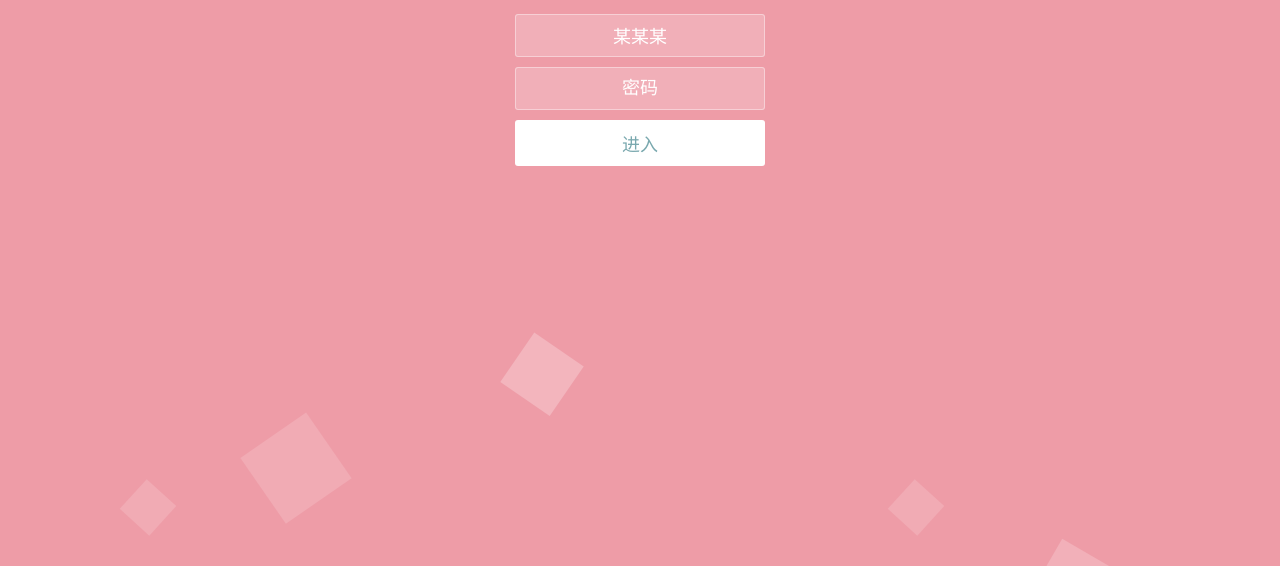
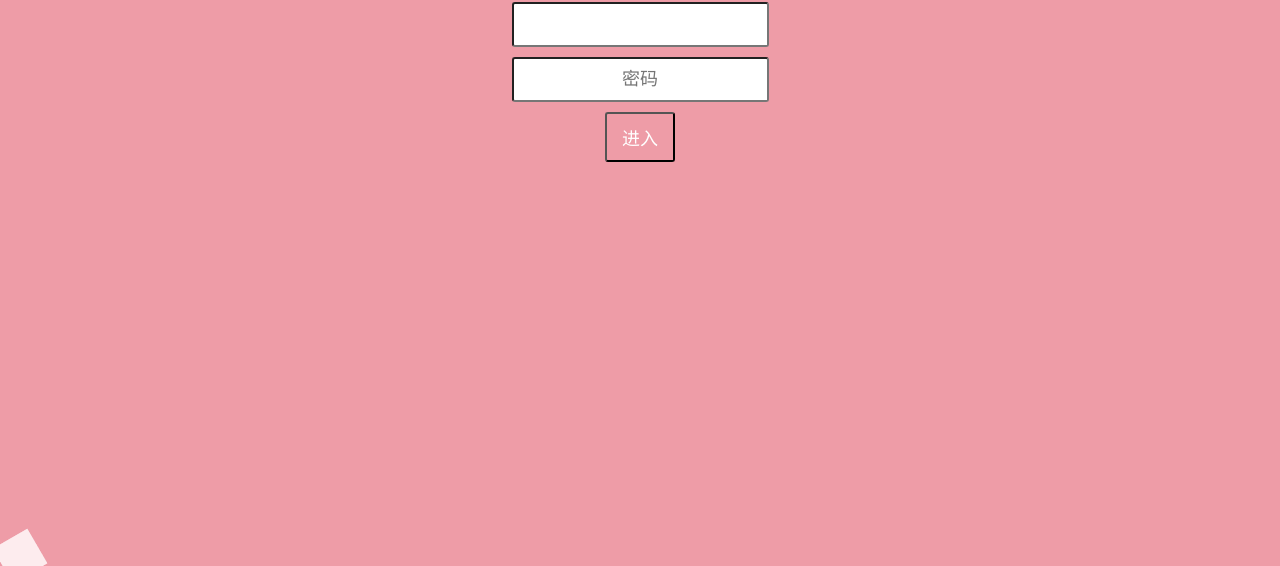
Before and after one commit to Sszero0/happy-birthday, a plain HTML site: page html/login.html in a window 1280 px wide. Shown: the part 234-800 px from the top of the page. Drawn offline with Linux system fonts and the light colour scheme.

Commit message:
Update styles.css

```diff
--- a/css/styles.css
+++ b/css/styles.css
@@ -1,89 +1,44 @@
-
 * {
     box-sizing: border-box;
     margin: 0;
     padding: 0;
     font-weight: 300;
 }
+
 body {
-  font-family:"Microsoft YaHei";
-  color: white;
+    font-family: "Microsoft YaHei";
+    color: var(--main-color, white);
     font-weight: 300;
 }
-body ::-webkit-input-placeholder {
-  /* WebKit browsers */
-  font-family:"Microsoft YaHei";
-  color: white;
-  font-weight: 300;
-}
-body :-moz-placeholder {
-  /* Mozilla Firefox 4 to 18 */
-  font-family:"Microsoft YaHei";
-  color: white;
-  opacity: 1;
-  font-weight: 300;
-}
-body ::-moz-placeholder {
-  /* Mozilla Firefox 19+ */
-  font-family:"Microsoft YaHei";
-  color: white;
-  opacity: 1;
-  font-weight: 300;
-}
-body :-ms-input-placeholder {
-  /* Internet Explorer 10+ */
-  font-family:"Microsoft YaHei";
-  color: white;
-  font-weight: 300;
-}
+
 .wrapper {
-  background: #ee9ca7;
-  background: -webkit-linear-gradient(top left, #ee9ca7 0%, #ee9ca7 100%);
     background: linear-gradient(to bottom right, #ee9ca7 0%, #ee9ca7 100%);
-  background-color:rgba(255,255,255,0.9);
+    background-color: rgba(255, 255, 255, 0.9);
     position: absolute;
-  top:0;
+    top: 0;
     left: 0;
     width: 100%;
     height: 100%;
     overflow: hidden;
-
 }
 
-.wrapper.form-success .container h1 {
-  -webkit-transform: translateY(85px);
-      -ms-transform: translateY(85px);
-          transform: translateY(85px);
-}
 .container {
     max-width: 600px;
     margin: 0 auto;
     margin-top: 7%;
     padding: 80px 0;
-  height: 400px;
     text-align: center;
 }
-.container h1 {
-  font-size: 40px;
-  -webkit-transition-duration: 1s;
-          transition-duration: 1s;
-  -webkit-transition-timing-function: ease-in-put;
-          transition-timing-function: ease-in-put;
-  font-weight: 200;
-}
+
 form {
     padding: 20px 0;
     position: relative;
     z-index: 2;
 }
-form input {
-  -webkit-appearance: none;
-     -moz-appearance: none;
+
+form input, form button {
     appearance: none;
     outline: 0;
-  border: 1px solid rgba(255, 255, 255, 0.4);
-  background-color: rgba(255, 255, 255, 0.2);
-  width: 250px;
     border-radius: 3px;
     padding: 10px 15px;
     margin: 0 auto 10px auto;
@@ -91,47 +46,29 @@ form input {
     text-align: center;
     font-family: "Microsoft YaHei";
     font-size: 18px;
-  color: white;
-  -webkit-transition-duration: 0.25s;
+    color: var(--main-color);
     transition-duration: 0.25s;
     font-weight: 300;
 }
+
 form input:hover {
     background-color: rgba(255, 255, 255, 0.4);
 }
+
 form input:focus {
-  background-color: white;
+    background-color: var(--main-color);
     width: 300px;
-  color: #79A8AE;
+    color: var(--accent-color);
 }
+
 form button {
-  -webkit-appearance: none;
-     -moz-appearance: none;
-          appearance: none;
-  outline: 0;
-  background-color: white;
-  font-family: "Microsoft YaHei";
-  border: 0;
-  padding: 10px 15px;
-  color: #79A8AE;
-  border-radius: 3px;
-  width: 250px;
+    background-color: var(--main-color);
+    color: var(--accent-color);
     cursor: pointer;
     font-size: 18px;
-  -webkit-transition-duration: 0.25s;
     transition-duration: 0.25s;
 }
-form button:hover {
-  background-color: #f5f7f9;
-}
-.bg-bubbles {
-  position: absolute;
-  top: 0;
-  left: 0;
-  width: 100%;
-  height: 100%;
-  z-index: 1;
-}
+
 .bg-bubbles li {
     position: absolute;
     list-style: none;
@@ -140,97 +77,14 @@ form button:hover {
     height: 40px;
     background-color: rgba(255, 255, 255, 0.15);
     bottom: -160px;
-  -webkit-animation: square 30s infinite;
-  animation: square 30s infinite;
-  -webkit-transition-timing-function: linear;
-  transition-timing-function: linear;
+    animation: square 30s infinite linear;
 }
-.bg-bubbles li:nth-child(1) {
-  left: 10%;
-}
-.bg-bubbles li:nth-child(2) {
-  left: 20%;
-  width: 80px;
-  height: 80px;
-  -webkit-animation-delay: 2s;
-          animation-delay: 2s;
-  -webkit-animation-duration: 17s;
-          animation-duration: 17s;
-}
-.bg-bubbles li:nth-child(3) {
-  left: 25%;
-  -webkit-animation-delay: 4s;
-          animation-delay: 4s;
-}
-.bg-bubbles li:nth-child(4) {
-  left: 40%;
-  width: 60px;
-  height: 60px;
-  -webkit-animation-duration: 22s;
-          animation-duration: 22s;
-  background-color: rgba(255, 255, 255, 0.25);
-}
-.bg-bubbles li:nth-child(5) {
-  left: 70%;
-}
-.bg-bubbles li:nth-child(6) {
-  left: 80%;
-  width: 120px;
-  height: 120px;
-  -webkit-animation-delay: 3s;
-          animation-delay: 3s;
-  background-color: rgba(255, 255, 255, 0.2);
-}
-.bg-bubbles li:nth-child(7) {
-  left: 32%;
-  width: 160px;
-  height: 160px;
-  -webkit-animation-delay: 7s;
-          animation-delay: 7s;
-}
-.bg-bubbles li:nth-child(8) {
-  left: 55%;
-  width: 20px;
-  height: 20px;
-  -webkit-animation-delay: 15s;
-          animation-delay: 15s;
-  -webkit-animation-duration: 40s;
-          animation-duration: 40s;
-}
-.bg-bubbles li:nth-child(9) {
-  left: 25%;
-  width: 10px;
-  height: 10px;
-  -webkit-animation-delay: 2s;
-          animation-delay: 2s;
-  -webkit-animation-duration: 40s;
-          animation-duration: 40s;
-  background-color: rgba(255, 255, 255, 0.3);
-}
-.bg-bubbles li:nth-child(10) {
-  left: 90%;
-  width: 160px;
-  height: 160px;
-  -webkit-animation-delay: 11s;
-          animation-delay: 11s;
-}
-@-webkit-keyframes square {
+
+@keyframes square {
     0% {
-    -webkit-transform: translateY(0);
         transform: translateY(0);
     }
     100% {
-    -webkit-transform: translateY(-900px) rotate(600deg);
-            transform: translateY(-900px) rotate(600deg);
+        transform: translateY(-900px) rotate(360deg);
     }
 }
-@keyframes square {
-  0% {
-    -webkit-transform: translateY(0);
-            transform: translateY(0);
-  }
-  100% {
-    -webkit-transform: translateY(-900px) rotate(600deg);
-            transform: translateY(-900px) rotate(600deg);
-  }
-}
```
Lines whose indentation alone changed are shown as unchanged.
